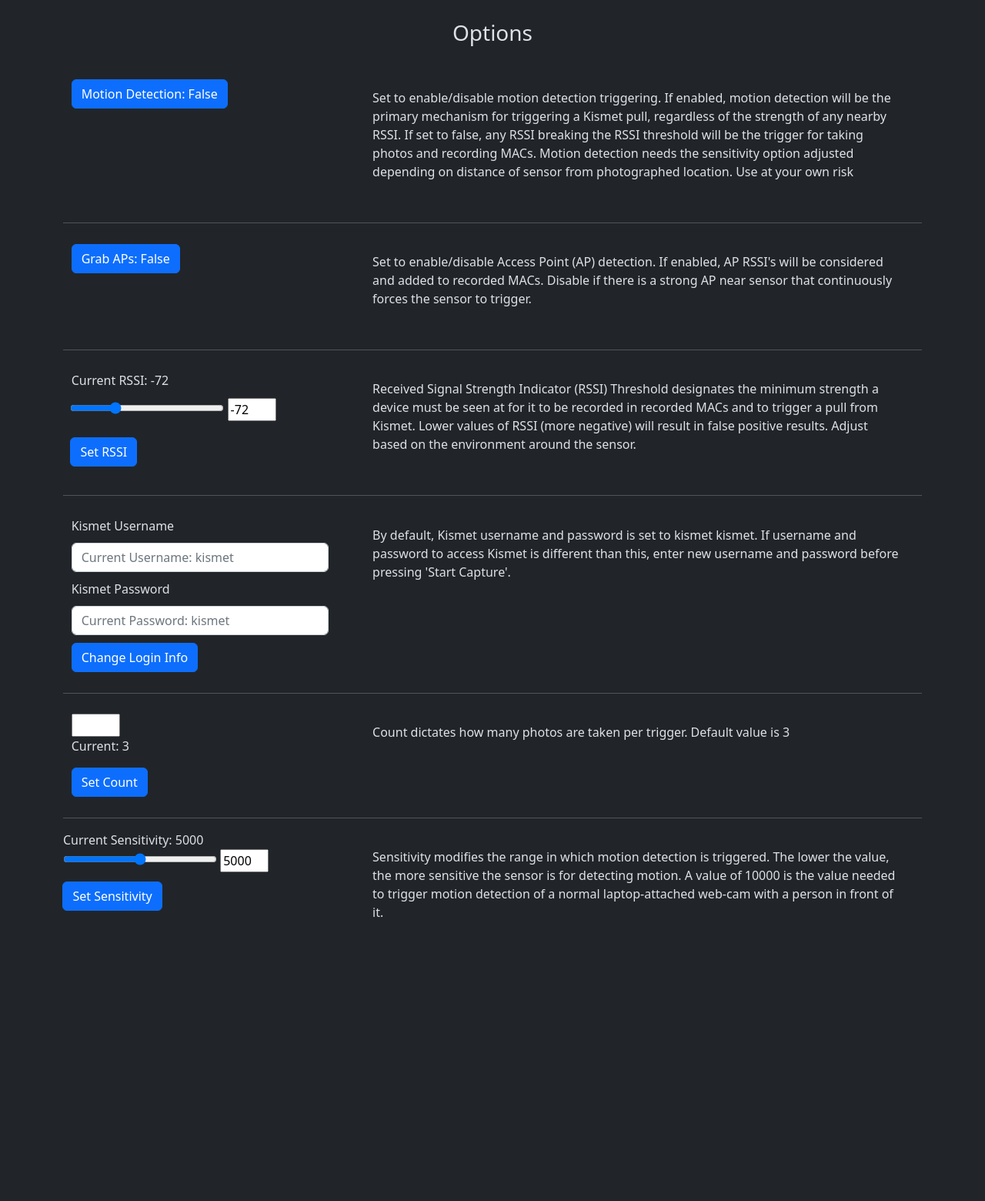
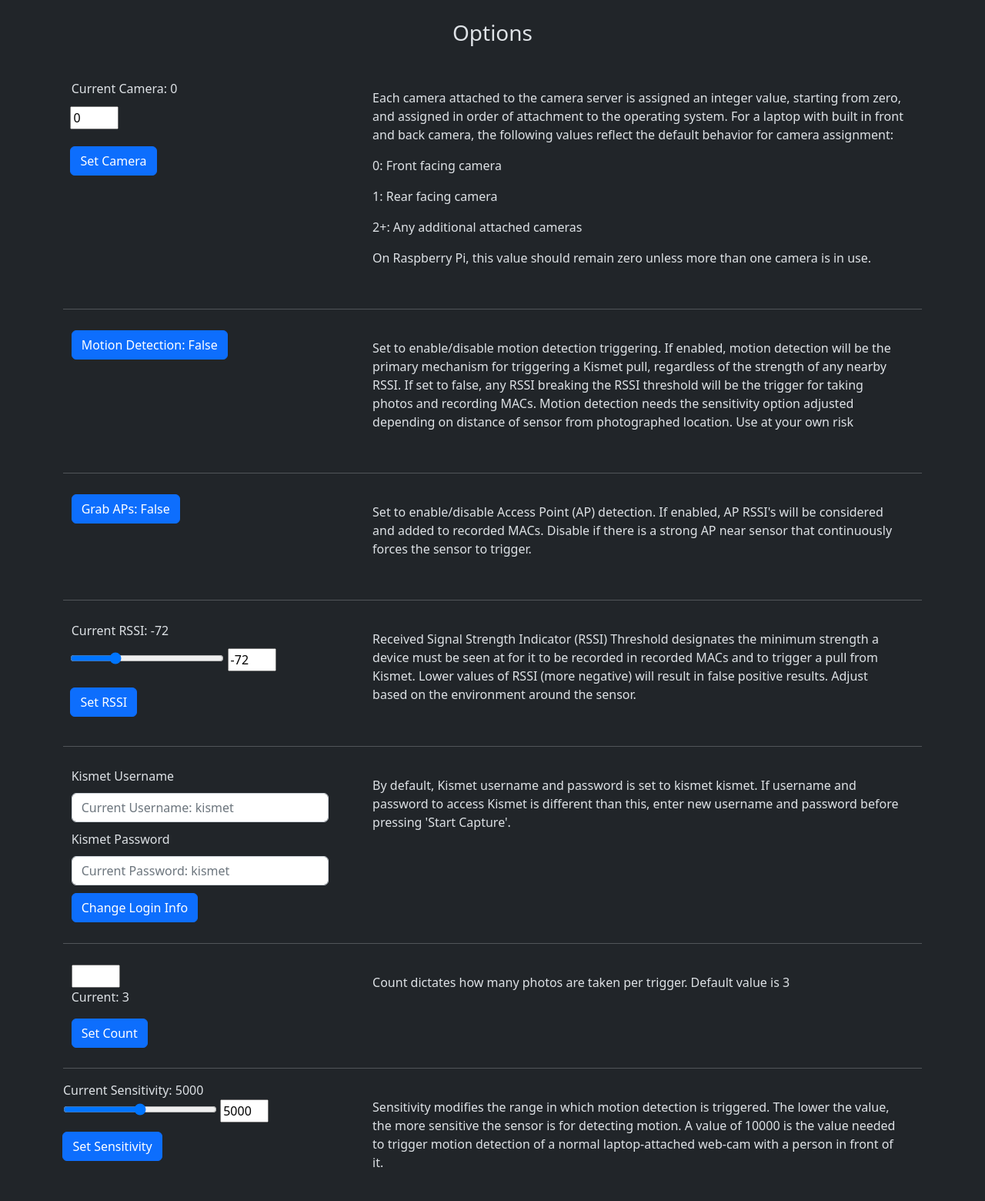
Before and after one commit to GrokkedBandwidth/kismet_camera_server, a Flask app: page /options in a window 1280 px wide. Shown: the part 56-1616 px from the top of the page at 77% size. Before the commit the page ends 1247 px from the top, so only its background shows below. Run offline with Flask 2, Linux system fonts and the light colour scheme; some libraries are stand-ins or nearby versions.

Commit message:
Added option to change CAMERA within options menu

```diff
--- a/main.py
+++ b/main.py
@@ -287,12 +287,13 @@ def set_count():
     COUNT = int(request.form['count'])
     return redirect(url_for('options', count=COUNT))
 
-# @app.route('/set_camera', methods=['POST', 'GET'])
-# def set_camera():
-#     global CAMERA, cap
-#     CAMERA = request.form['camera']
-#     cap = cv2.VideoCapture(CAMERA)
-#     return redirect(url_for('options', camera=CAMERA))
+@app.route('/set_camera', methods=['POST', 'GET'])
+def set_camera():
+    global CAMERA, cap
+    cv2.destroyAllWindows()
+    CAMERA = int(request.form['camera'])
+    cap = cv2.VideoCapture(CAMERA)
+    return redirect(url_for('options', camera=CAMERA))
 
 @app.route('/rotate', methods=['POST', 'GET'])
 def rotate():
--- a/templates/options.html
+++ b/templates/options.html
@@ -4,6 +4,42 @@
 <body>
 <h3 class="title_header">Options</h3>
     <div class="container">
+        <div class="row">
+            <div class="col-lg-4 col-md-4">
+                <div class="col option">
+
+                    <form action="/set_camera" method="post">
+                          <div class="form-group">
+                              <label>Current Camera: {{camera}}</label>
+                              <div class="row">
+                                  <div class="col option">
+                                    <input type="text" name='camera' maxlength="1" size="1" value="{{camera}}"/>
+                                  </div>
+                              </div>
+                              <div class="row">
+                                  <div class="col option">
+                                    <button class="btn btn-primary" type="submit">Set Camera</button>
+                                  </div>
+                              </div>
+                          </div>
+                    </form>
+
+                </div>
+            </div>
+            <div class="col-lg-8 col-md-8">
+                <div class="col option">
+                    <p>Each camera attached to the camera server is assigned an integer value, starting from zero, and
+                    assigned in order of attachment to the operating system. For a laptop with built in front and back
+                    camera, the following values reflect the default behavior for camera assignment:</p>
+                    <p>0: Front facing camera</p>
+                    <p>1: Rear facing camera</p>
+                    <p>2+: Any additional attached cameras</p>
+                    <p>On Raspberry Pi, this value should remain zero unless more than one camera is in use.</p>
+                </div>
+            </div>
+        </div>
+        <hr>
+
         <div class="row">
             <div class="col-lg-4 col-md-4">
                 <div class="col option">
```
